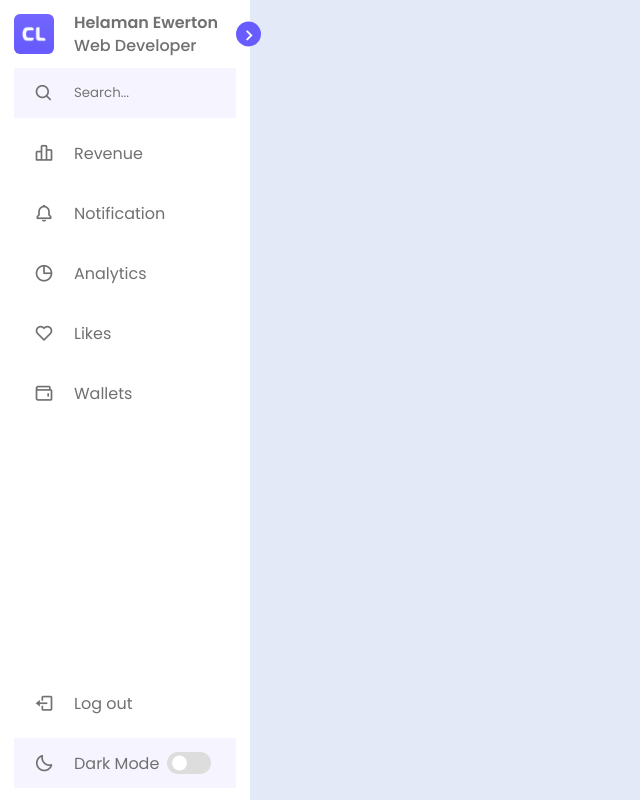
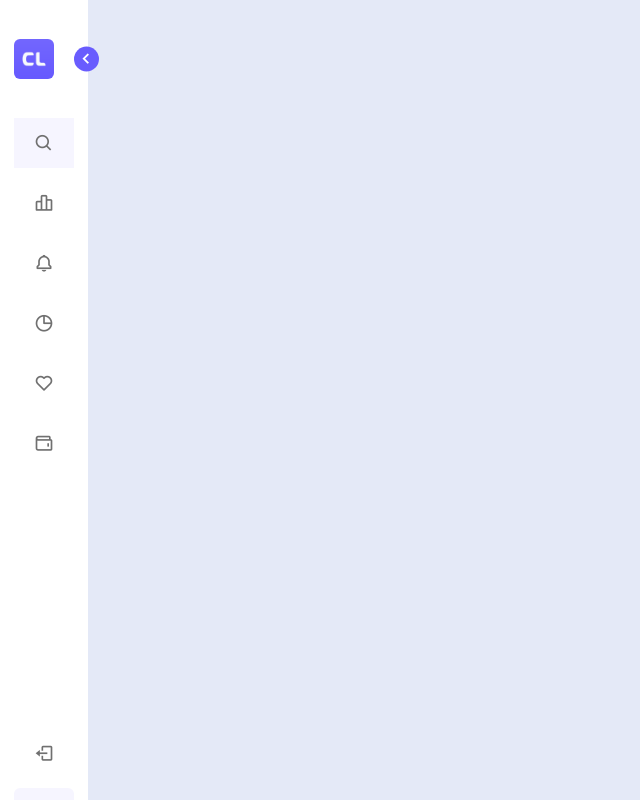
Before and after one commit to Hecris10/DASHBOARD-SIDEBAR-MENU, a plain HTML site: page index.html in a window 1280 px wide. Shown: the whole page, without its empty margins (0-640 px from the left). Drawn offline with nearby package versions, Linux system fonts and the light colour scheme.

Commit message:
Close-Open function added

```diff
--- a/index.html
+++ b/index.html
@@ -14,7 +14,7 @@
 </head>
 
 <body>
-    <nav class="sidebar">
+    <nav class="sidebar close">
         <header>
             <div class="image-text">
                 <span class="image">
--- a/script.js
+++ b/script.js
@@ -1,9 +1,13 @@
 const body = document.querySelector("body"),
-    sidebar = document.querySelector("sidebar"),
-    toggle = document.querySelector(".toggle"),
-    search = document.querySelector(".search-box"),
-    modeSwitch = document.querySelector(".mode"),
-    modeText = document.querySelector(".mode-text");
+    sidebar = body.querySelector(".sidebar"),
+    toggle = body.querySelector(".toggle"),
+    search = body.querySelector(".search-box"),
+    modeSwitch = body.querySelector(".mode"),
+    modeText = body.querySelector(".mode-text");
+
+    toggle.addEventListener("click", () => {
+        sidebar.classList.toggle("close")
+});
 
 modeSwitch.addEventListener("click", () => {
     body.classList.toggle("dark")
--- a/style.scss
+++ b/style.scss
@@ -26,6 +26,7 @@ $tran-05: all 0.5s ease;
 body {
     height: 100vh;
     background-color: var(--body-color);
+    transition: $tran-02;
 }
 body.dark{
     --body-color: #18191A;
@@ -63,6 +64,7 @@ body.dark{
     width: 250px;
     padding: 10px 14px;
     background-color: var(--sidebar-color);
+    transition: $tran-03;
     header {
         position: relative;
         .image-text {
@@ -123,6 +125,9 @@ body.dark{
         }
         .text {
             color: var(--text-color);
+            transition: $tran-03;
+            white-space: nowrap;
+            opacity: 1;
         }
         a {
             height: 100%;
@@ -163,7 +168,10 @@ body.dark{
     flex-direction: column;
     justify-content: space-between;
     .mode {
+        position: relative;
+        border-radius: 6px;
         background: var(--primary-color-light);
+
         .moon-sun {
             height: 50px;
             width: 60px;
@@ -178,8 +186,10 @@ body.dark{
         }
         ///creating bottom - button
         .toggle-switch {
+            position: absolute;
             display: flex;
             height: 100%;
+            right: 0;
             align-items: center;
             justify-content: center;
             min-width: 60px;
@@ -216,3 +226,25 @@ body.dark {
     }
 
 }
+
+/// close sidebar
+.sidebar.close{
+    width: 88px;
+    transition: $tran-03;
+    .text{
+        opacity: 0;
+    }
+}
+
+.menu-bar .mode .toggle-switch{
+    position: absolute;
+}
+
+.sidebar.close header .toggle{
+    transform: translateY(-50%) rotate(180deg);
+    transition: $tran-04;
+}
+.sidebar header .toggle{
+
+    transition: $tran-04;
+}
```
Also changed, not shown: style.css, 1 other file.
